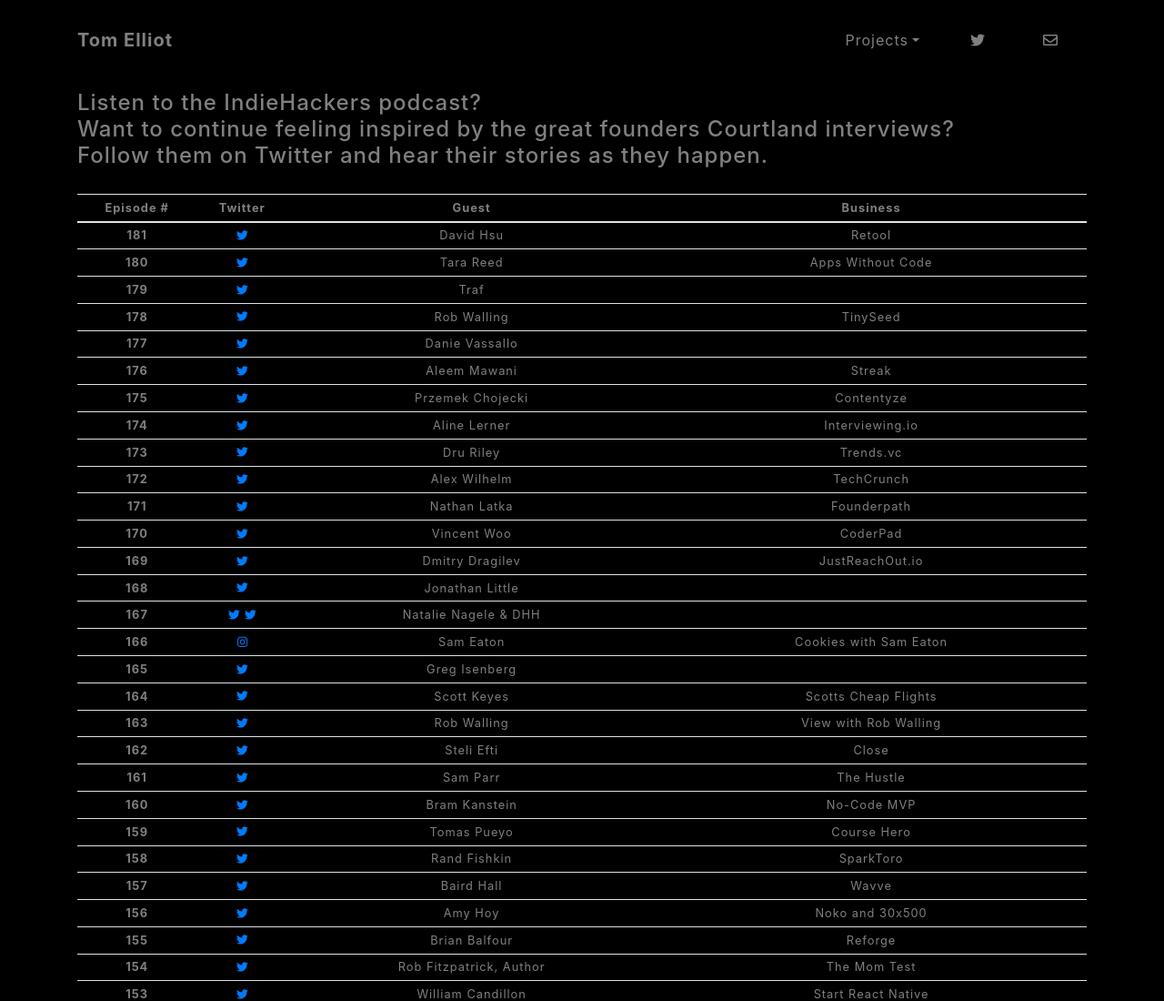
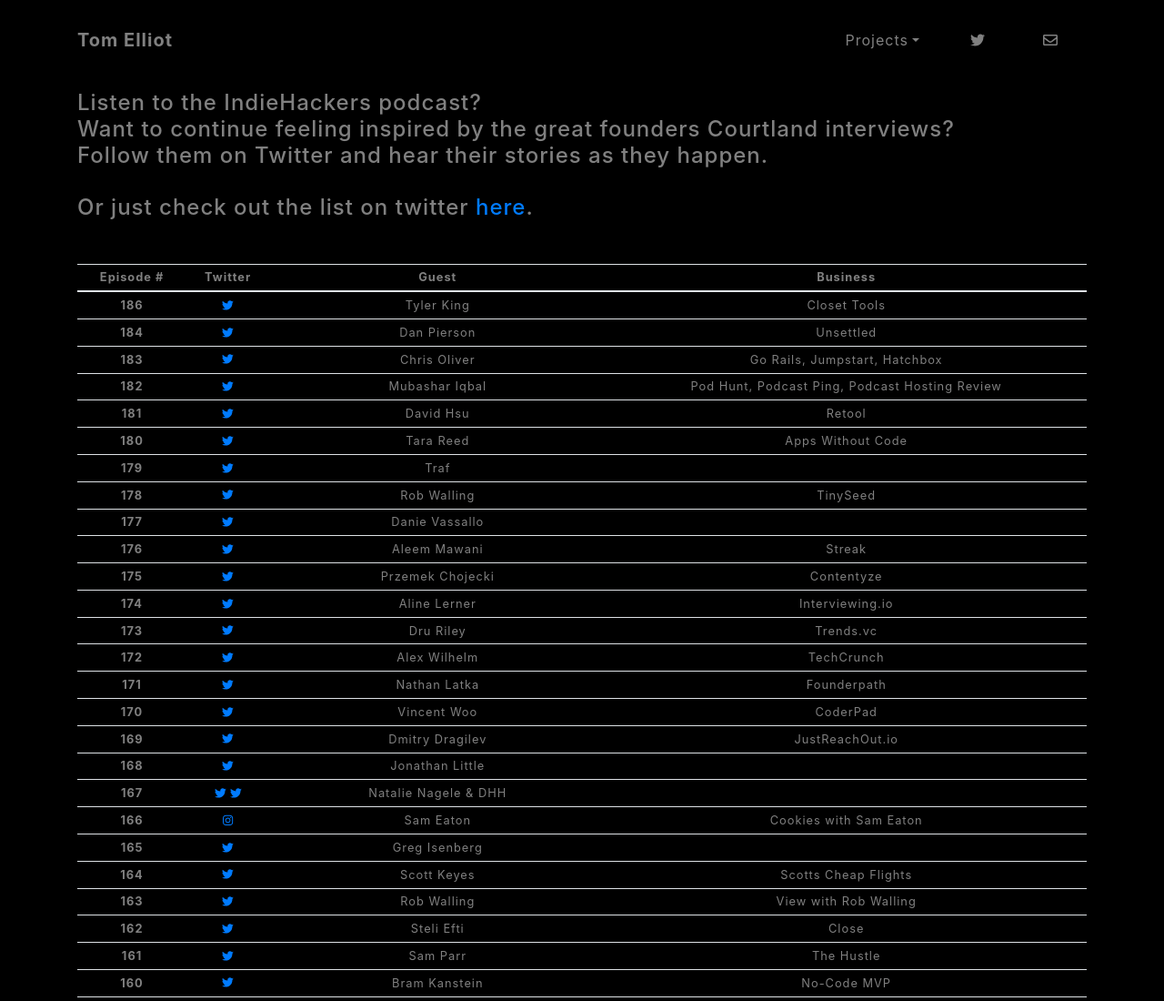
Before and after one commit to tomelliot/tomelliot.github.io, a plain HTML site: page indie-hackers/index.html in a window 1280 px wide. Shown: the top 1100 px of the page at 91% size. Drawn offline with nearby package versions, Linux system fonts and the light colour scheme; files whose address does not match are found by name.

Commit message:
updating ih list

```diff
--- a/indie-hackers/index.html
+++ b/indie-hackers/index.html
@@ -83,7 +83,13 @@
           Listen to the IndieHackers podcast?
           <br>Want to continue feeling inspired by the great founders Courtland interviews?
           <br>Follow them on Twitter and hear their stories as they happen.
+          <br>
+          <br>Or just check out the list on twitter <a href="https://twitter.com/i/lists/1344323192702332928">here</a>.
         </h4>
+        </div>
+        <br>
+        <div>
+
         </div>
         <br>
       <table class="table table-sm text-white-50">
@@ -97,6 +103,34 @@
         </thead>
         <tbody>
 
+          <tr>
+          	<th scope="row" class="table-default">186</th>
+          	<td class="table-default">
+          	<a href="https://twitter.com/TylerMKing"><i class="fab fa-twitter"></i></a></td>
+          	<td class="table-default">Tyler King</td>
+          	<td class="table-default">Closet Tools</td>
+          </tr>
+          <tr>
+          	<th scope="row" class="table-default">184</th>
+          	<td class="table-default">
+          	<a href="https://twitter.com/DanPierson"><i class="fab fa-twitter"></i></a></td>
+          	<td class="table-default">Dan Pierson</td>
+          	<td class="table-default">Unsettled</td>
+          </tr>
+          <tr>
+          	<th scope="row" class="table-default">183</th>
+          	<td class="table-default">
+          	<a href="https://twitter.com/excid3"><i class="fab fa-twitter"></i></a></td>
+          	<td class="table-default">Chris Oliver</td>
+          	<td class="table-default">Go Rails, Jumpstart, Hatchbox</td>
+          </tr>
+          <tr>
+          	<th scope="row" class="table-default">182</th>
+          	<td class="table-default">
+          	<a href="https://twitter.com/mubashariqbal"><i class="fab fa-twitter"></i></a></td>
+          	<td class="table-default">Mubashar Iqbal</td>
+          	<td class="table-default">Pod Hunt, Podcast Ping, Podcast Hosting Review</td>
+          </tr>
           <tr>
           	<th scope="row" class="table-default">181</th>
           	<td class="table-default">
```
